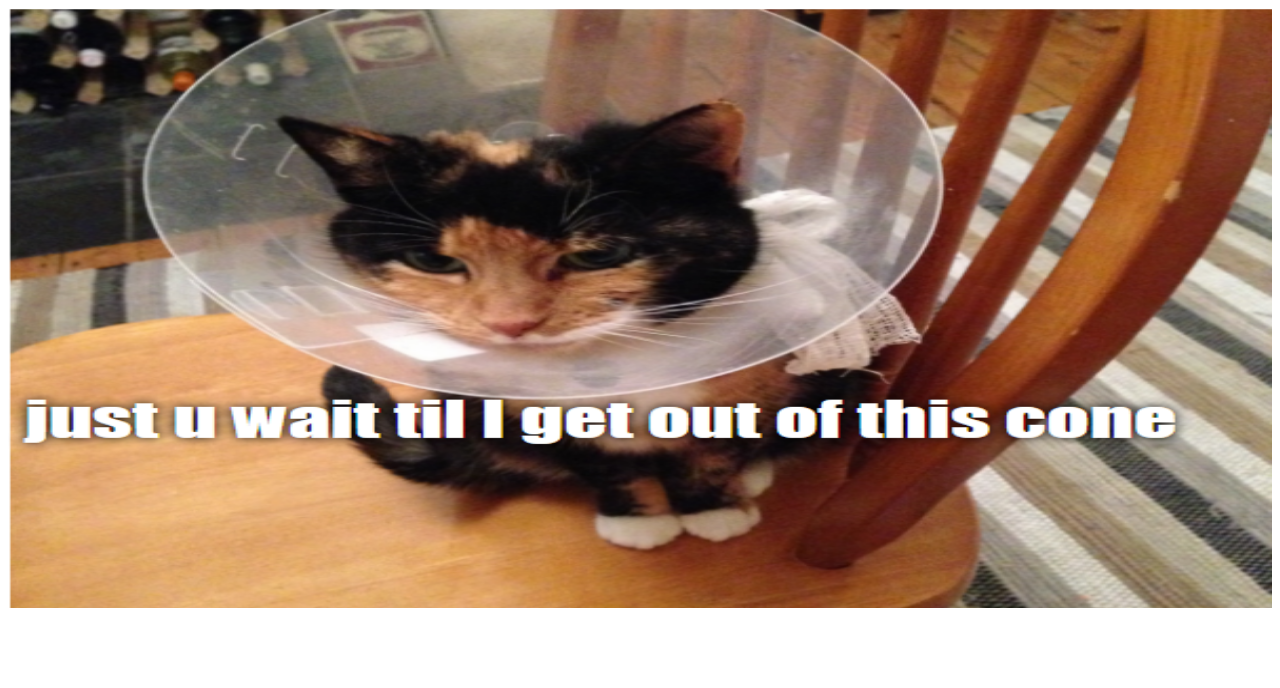
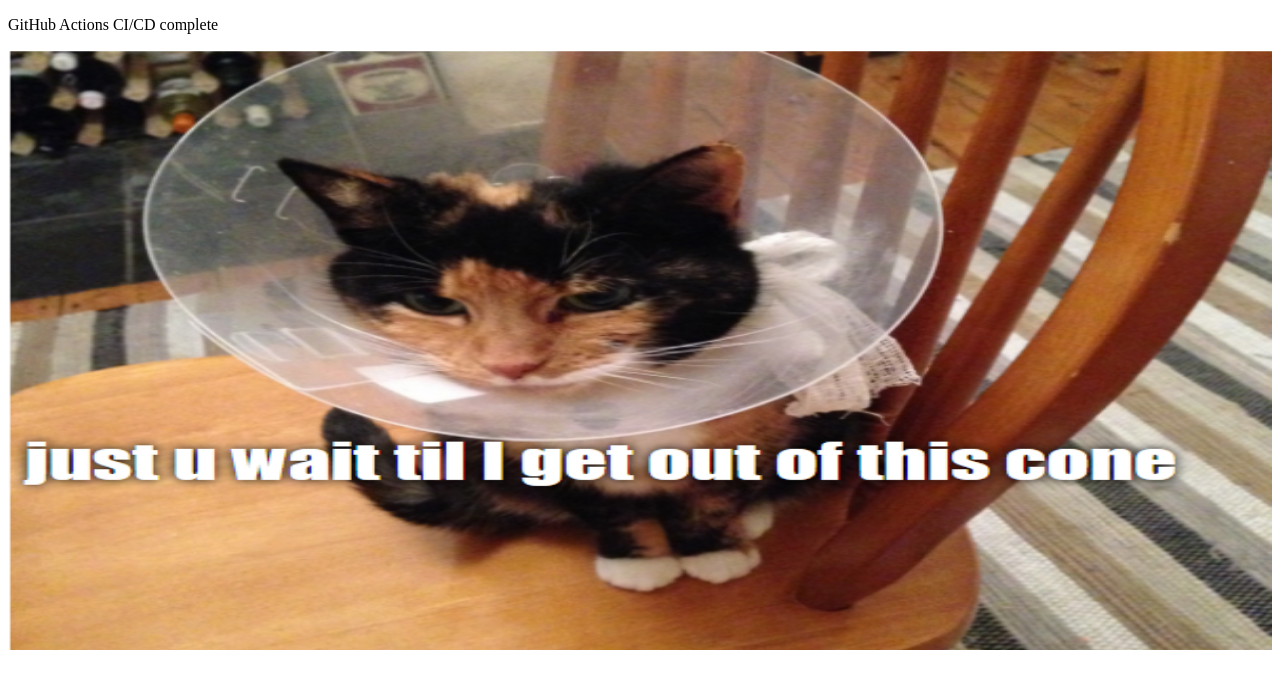
Before and after one commit to yernoor/yernoor-html, a plain HTML site: page index.html in a window 1280 px wide. Drawn offline with Linux system fonts and the light colour scheme.

Commit message:
add workflows

```diff
--- a/index.html
+++ b/index.html
@@ -6,10 +6,10 @@ img {
   width: 100%;
 }
 </style>
-<title>Connected GitHub using CodePipeline</title>
+<title>Connected GitHub using Actions</title>
 </head>
 <body>
-
+<p>GitHub Actions CI/CD complete</p>
 <img src="1.png" alt="Yernur Kalikhan meme" width="600" height="600">
 
 </body>
```
